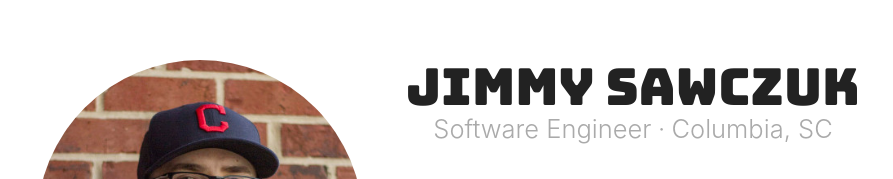
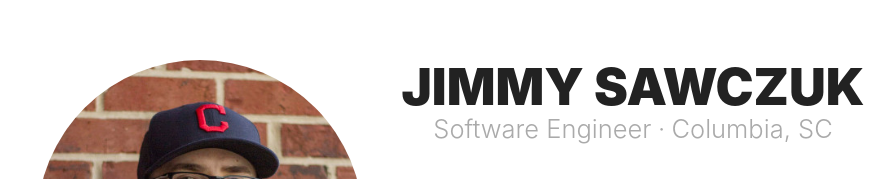
Before and after one commit to jimmysawczuk/jimmysawczuk.com, a website: page index.html in a window 1280 px wide. Shown: the part 147-326 px from the top of the page, without its empty margins (187-1080 px from the left). Drawn offline with Linux system fonts and the light colour scheme.

Commit message:
Font fixes.

```diff
--- a/index.html
+++ b/index.html
@@ -5,7 +5,6 @@
 	<meta http-equiv="X-UA-Compatible" content="IE=edge">
 	<meta name="viewport" content="width=device-width, initial-scale=1">
 	<title>Jimmy Sawczuk</title>
-	<link href="https://fonts.googleapis.com/css?family=Bungee" rel="stylesheet" />
 	<link href="/build/main.css" type="text/css" rel="stylesheet" />
 	<link rel="apple-touch-icon" sizes="180x180" href="/apple-touch-icon.png">
 	<link rel="icon" type="image/png" href="/favicon-32x32.png" sizes="32x32">
--- a/less/style.less
+++ b/less/style.less
@@ -4,7 +4,7 @@
 @screen-sm-max: 500px;
 @cutoff: 750px;
 
-@titleFont: "Bungee", sans-serif;
+// @titleFont: "Bungee", sans-serif;
 // @bodyFont: "Roboto", sans-serif;
 @bodyFont: -apple-system, BlinkMacSystemFont, "Segoe UI", Roboto, Oxygen-Sans, Ubuntu, Cantarell, "Helvetica Neue", sans-serif;
 
@@ -184,8 +184,8 @@ html {
 			margin: 0;
 			font-size: 3em;
 			line-height: 1.1;
-			font-family: @titleFont;
-			font-weight: 400;
+			font-weight: 900;
+			text-transform: uppercase;
 			user-select: none;
 		}
 
```
Also changed, not shown: build/main.css, 1 other file.
